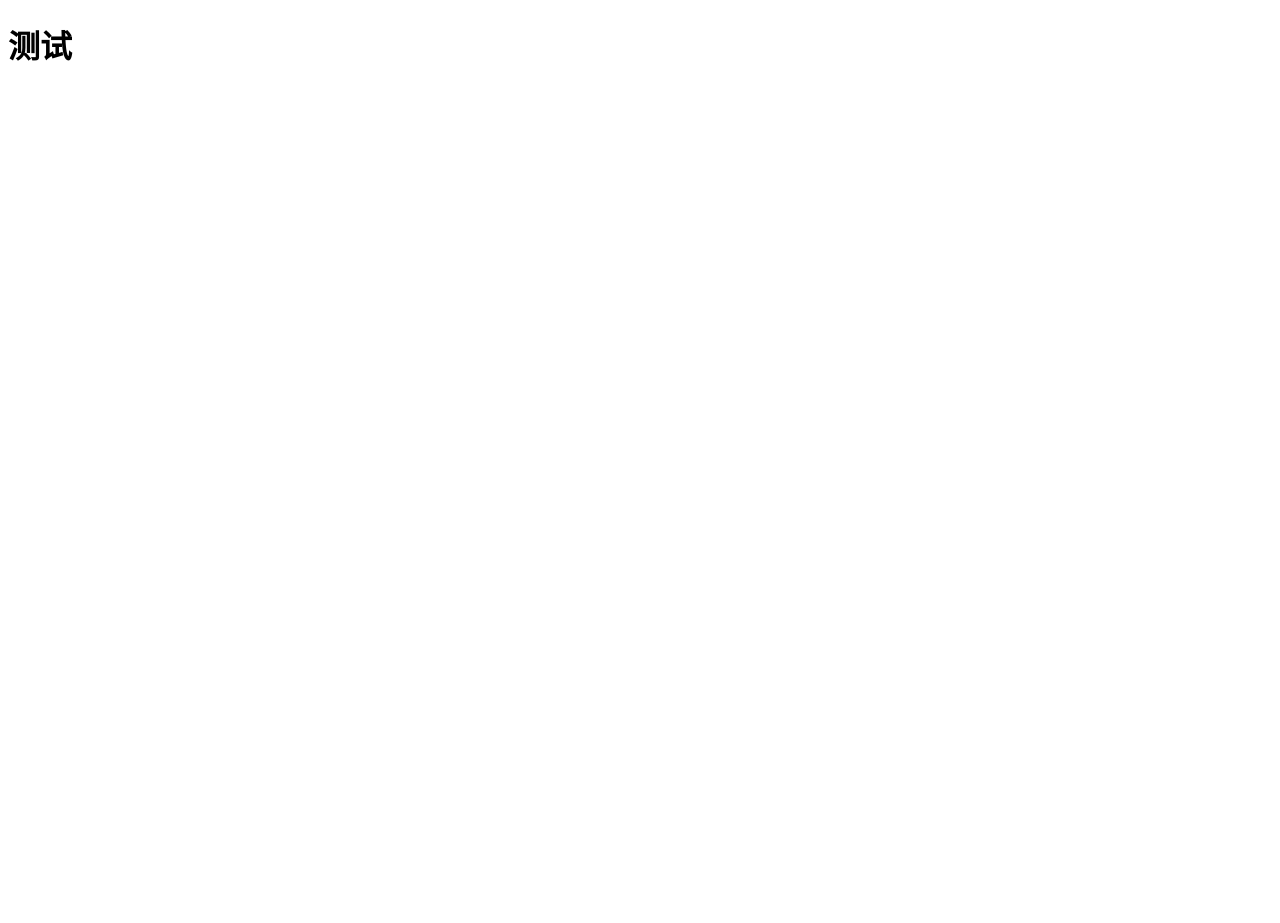
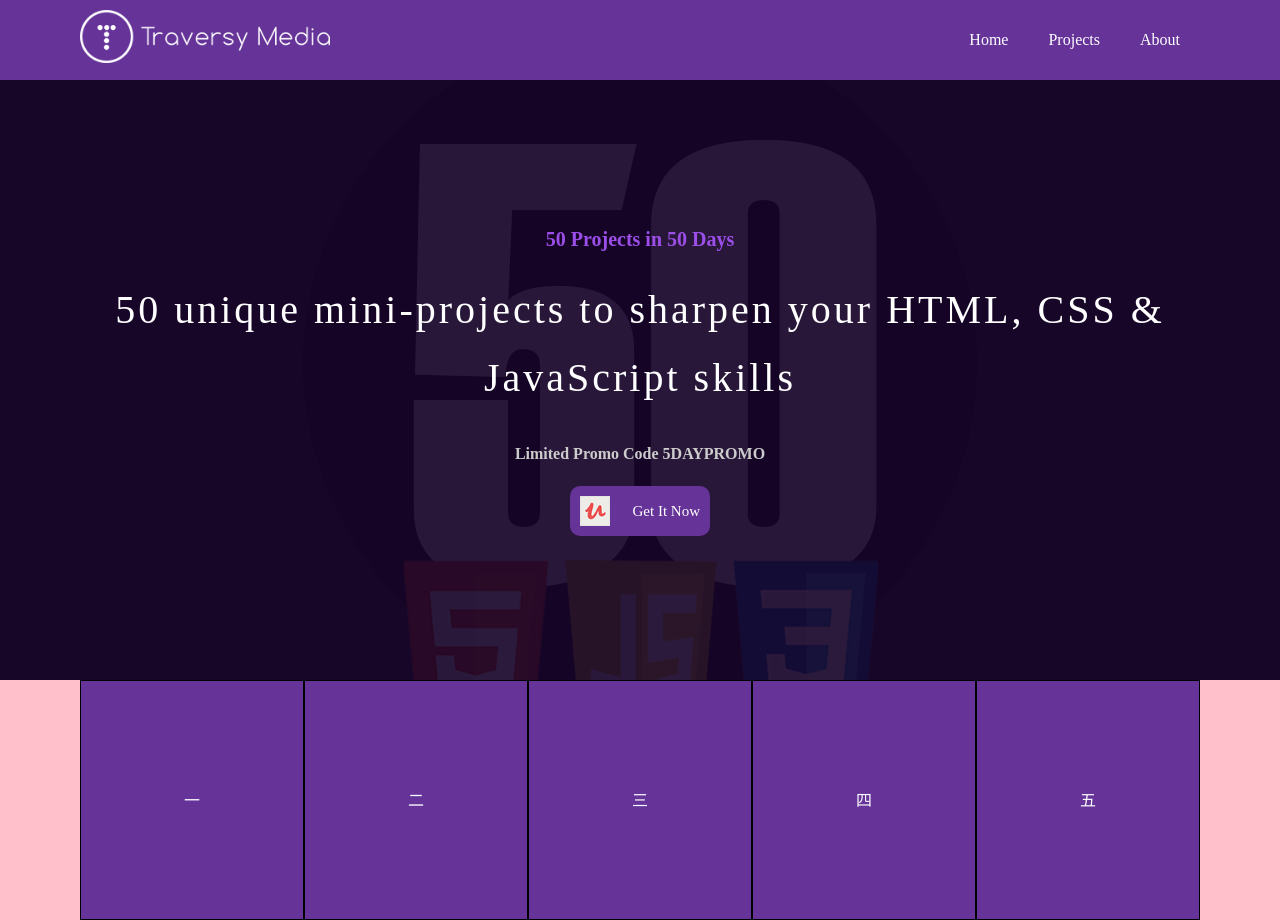
Before and after one commit to GuDeBin/GuDeBin.github.io, a plain HTML site: page index.html in a window 1280 px wide. Before the commit the page ends 800 px from the top, so only its background shows below. Drawn offline with Linux system fonts and the light colour scheme.

Commit message:
主页面初始化

```diff
--- /dev/null
+++ b/CSS/index.css
@@ -0,0 +1,140 @@
+/* 通用样式 */
+* {
+  box-sizing: border-box;
+  margin: 0;
+  padding: 0;
+}
+
+body {
+  background: #333;
+  color: white;
+  line-height: 1.5;
+}
+
+a {
+  color: white;
+  text-decoration: none;
+}
+
+ul {
+  list-style: none;
+}
+
+p {
+  margin: 20px 0;
+}
+
+h2 {
+  font-size: 45px;
+}
+
+.container {
+  max-width: 1200px;
+  margin: 0 auto;
+  overflow: auto;
+  padding: 0 40px;
+}
+/* 导航条 */
+.main-nav {
+  background-color: rebeccapurple;
+}
+.main-nav .container {
+  display: flex;
+  align-items: center;
+  justify-content: space-between;
+  max-width: 1200px;
+  margin: auto;
+  padding: 10px 40px;
+}
+.main-nav .logo {
+  width: 250px;
+}
+.main-nav ul {
+  display: flex;
+  align-items: center;
+}
+.main-nav li {
+  margin: 0 20px;
+}
+.main-nav a:hover {
+  color: #ccc;
+}
+/* 头部样式 */
+.showcase {
+  height: 600px;
+  background: url(../images/showcase-bg.png) no-repeat center center;
+  display: flex;
+  flex-direction: column;
+  align-items: center;
+  justify-content: center;
+  text-align: center;
+  position: relative;
+  z-index: 2;
+}
+.showcase h2 {
+  font-size: 20px;
+  color: rgb(156, 78, 233);
+  margin-bottom: 22px;
+}
+.showcase h1 {
+  font-size: 40px;
+  letter-spacing: 3px;
+  line-height: 1.7;
+  font-weight: 400;
+}
+.showcase h4 {
+  color: #ccc;
+  margin: 30px 0 20px 0;
+}
+.showcase::after {
+  content: "";
+  position: absolute;
+  top: 0;
+  left: 0;
+  width: 100%;
+  height: 100%;
+  background: rgba(20, 2, 39, 0.9);
+  z-index: -2;
+}
+.showcase .btn {
+  font-size: 15px;
+  font-weight: 500;
+  text-align: center;
+  display: flex;
+  align-items: center;
+  justify-content: space-between;
+  background-color: rebeccapurple;
+  padding: 10px;
+  width: 140px;
+  height: 50px;
+  margin: 0 auto;
+  border-radius: 10px;
+}
+.showcase .btn img {
+  height: 30px;
+  width: 30px;
+}
+/* 测试 */
+.projects {
+  height: 600px;
+  background-color: pink;
+}
+.projects ul {
+  display: flex;
+  justify-content: space-between;
+}
+.projects li {
+  width: 240px;
+  height: 240px;
+  background-color: rebeccapurple;
+  border: 1px solid black;
+  text-align: center;
+  line-height: 240px;
+}
+
+/* 媒体查询-700px */
+@media (max-width: 700px) {
+  .main-nav .logo {
+    width: 50px;
+  }
+}
--- a/index.html
+++ b/index.html
@@ -5,8 +5,49 @@
     <meta http-equiv="X-UA-Compatible" content="IE=edge" />
     <meta name="viewport" content="width=device-width, initial-scale=1.0" />
     <title>Hello World</title>
+    <link rel="stylesheet" href="CSS/index.css" />
   </head>
   <body>
-    <h1>测试</h1>
+    <!-- 导航 -->
+    <nav class="main-nav">
+      <div class="container">
+        <picture>
+          <source media="(min-width: 700px)" srcset="images/logo.png" />
+          <img src="images/logo_small.png" alt="" class="logo" />
+        </picture>
+        <ul>
+          <li><a href="#">Home</a></li>
+          <li><a href="#">Projects</a></li>
+          <li><a href="#">About</a></li>
+        </ul>
+      </div>
+    </nav>
+    <!-- 头部 -->
+    <header class="showcase">
+      <div class="container">
+        <h2>50 Projects in 50 Days</h2>
+        <h1>
+          50 unique mini-projects to sharpen your HTML, CSS & JavaScript skills
+        </h1>
+        <h4>
+          Limited Promo Code
+          <span>5DAYPROMO</span>
+        </h4>
+        <a class="btn" href="https://50projects50days.com/" target="_blank"
+          ><img src="images/udemy.png" alt="" /><span>Get It Now</span></a
+        >
+      </div>
+    </header>
+    <section id="projects" class="projects">
+      <div class="container">
+        <ul>
+          <li>一</li>
+          <li>二</li>
+          <li>三</li>
+          <li>四</li>
+          <li>五</li>
+        </ul>
+      </div>
+    </section>
   </body>
 </html>
```
Also changed, not shown: images/logo.png (added), images/logo_small.png (added), images/showcase-bg.png (added), images/udemy.png (added).
